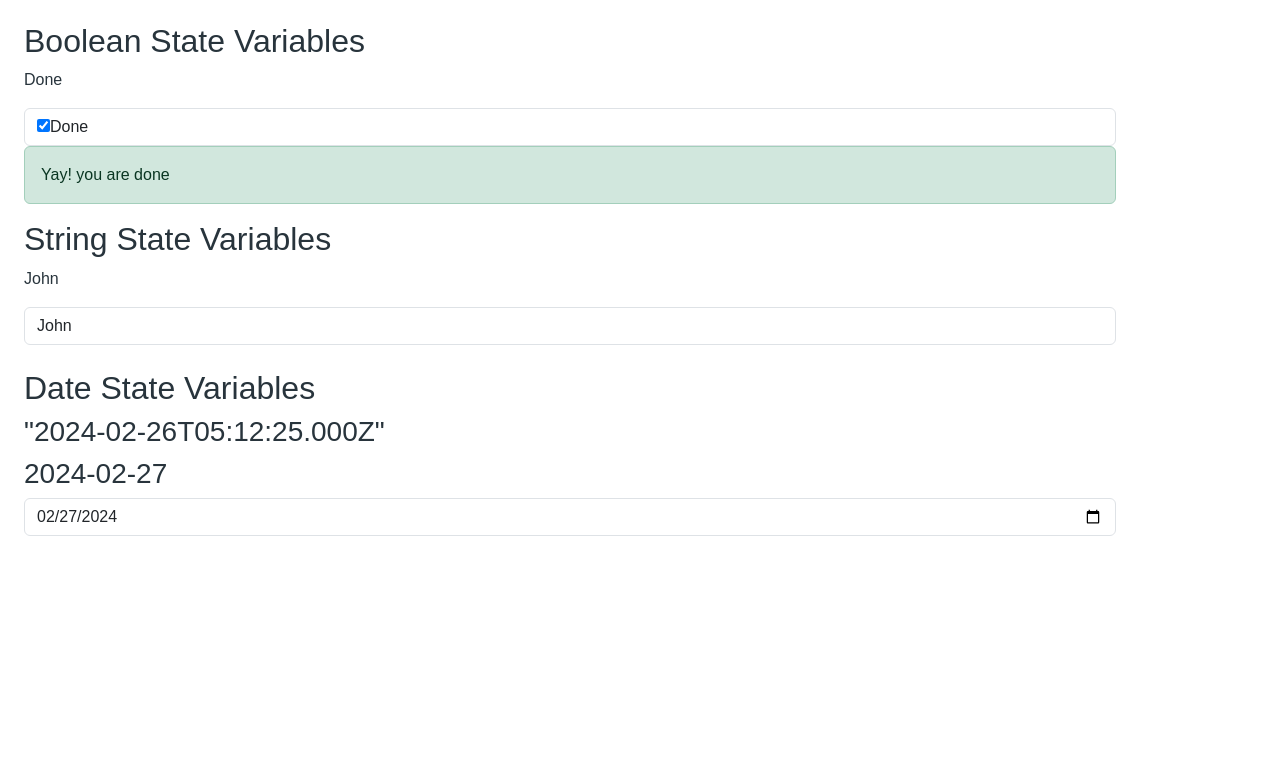
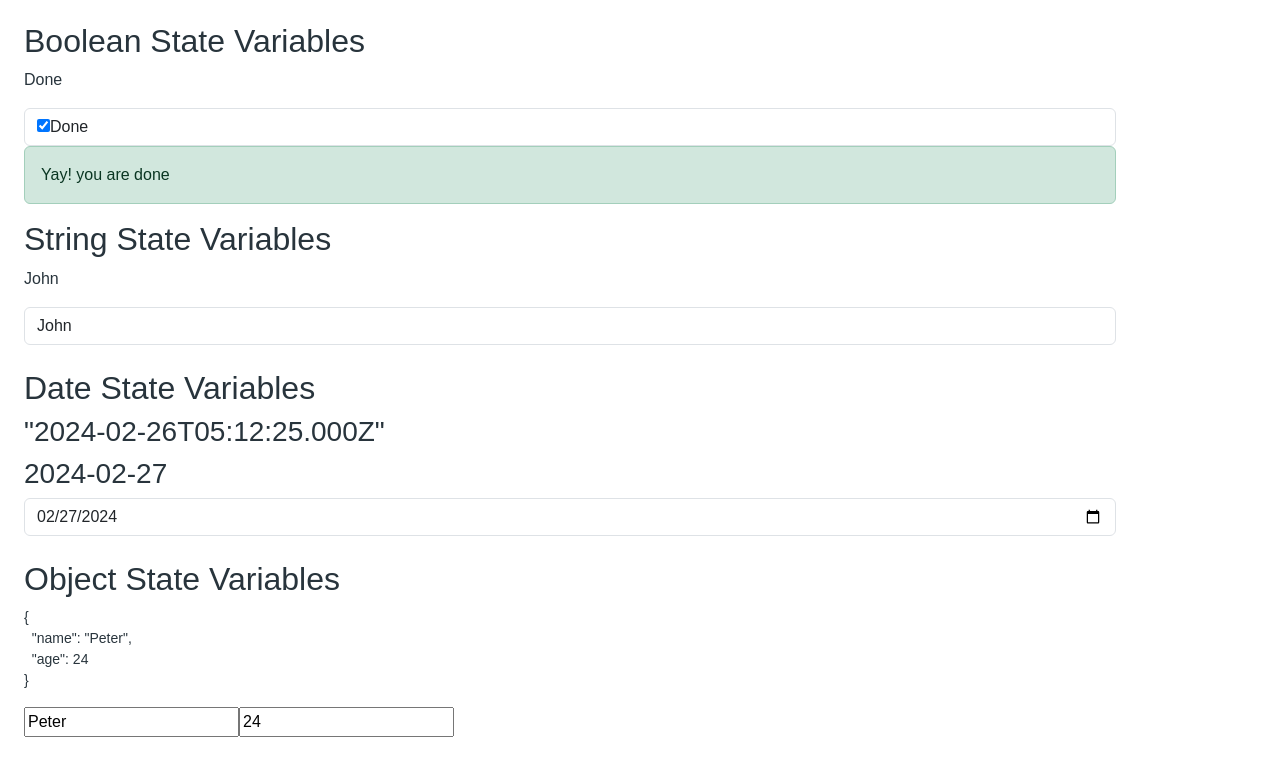
Before and after one commit to dnydlk/kanbas-react-web-app, a React (Create React App) app: page /#/Labs/a4 in a window 1280 px wide. Shown: the part 737-1512 px from the top of the page. Built offline with nearby package versions, Linux system fonts and the light colour scheme.

Commit message:
Add ObjectStateVariable component

```diff
--- a/src/labs/a4/DateStateVariable.tsx
+++ b/src/labs/a4/DateStateVariable.tsx
@@ -19,6 +19,7 @@
         value={dateObjectToHtmlDateString(startDate)}
         onChange={(e) => setStartDate(new Date(e.target.value))}
       />
+      <br />
     </div>
   );
 }
--- /dev/null
+++ b/src/labs/a4/ObjectStateVariable.tsx
@@ -0,0 +1,23 @@
+import React, { useState } from "react";
+
+function ObjectStateVariable() {
+  const [person, setPerson] = useState({ name: "Peter", age: 24 });
+
+  return (
+    <div>
+      <h2>Object State Variables</h2>
+      <pre>{JSON.stringify(person, null, 2)}</pre>
+      <input
+        value={person.name}
+        onChange={(e) => setPerson({ ...person, name: e.target.value })}
+      />
+      <input
+        value={person.age}
+        onChange={(e) =>
+          setPerson({ ...person, age: parseInt(e.target.value) })
+        }
+      />
+    </div>
+  );
+}
+export default ObjectStateVariable;
--- a/src/labs/a4/index.tsx
+++ b/src/labs/a4/index.tsx
@@ -3,6 +3,7 @@
 import Counter from "./Counter";
 import DateStateVariable from "./DateStateVariable";
 import EventObject from "./EventObject";
+import ObjectStateVariable from "./ObjectStateVariable";
 import PassingDataOnEvent from "./PassingDataOnEvent";
 import PassingFunctions from "./PassingFunctions";
 import StringStateVariables from "./StringStateVariables";
@@ -22,7 +23,7 @@
       <BooleanStateVariables />
       <StringStateVariables />
       <DateStateVariable />
-      <br />
+      <ObjectStateVariable />
       <br />
       <br />
       <br />
```
